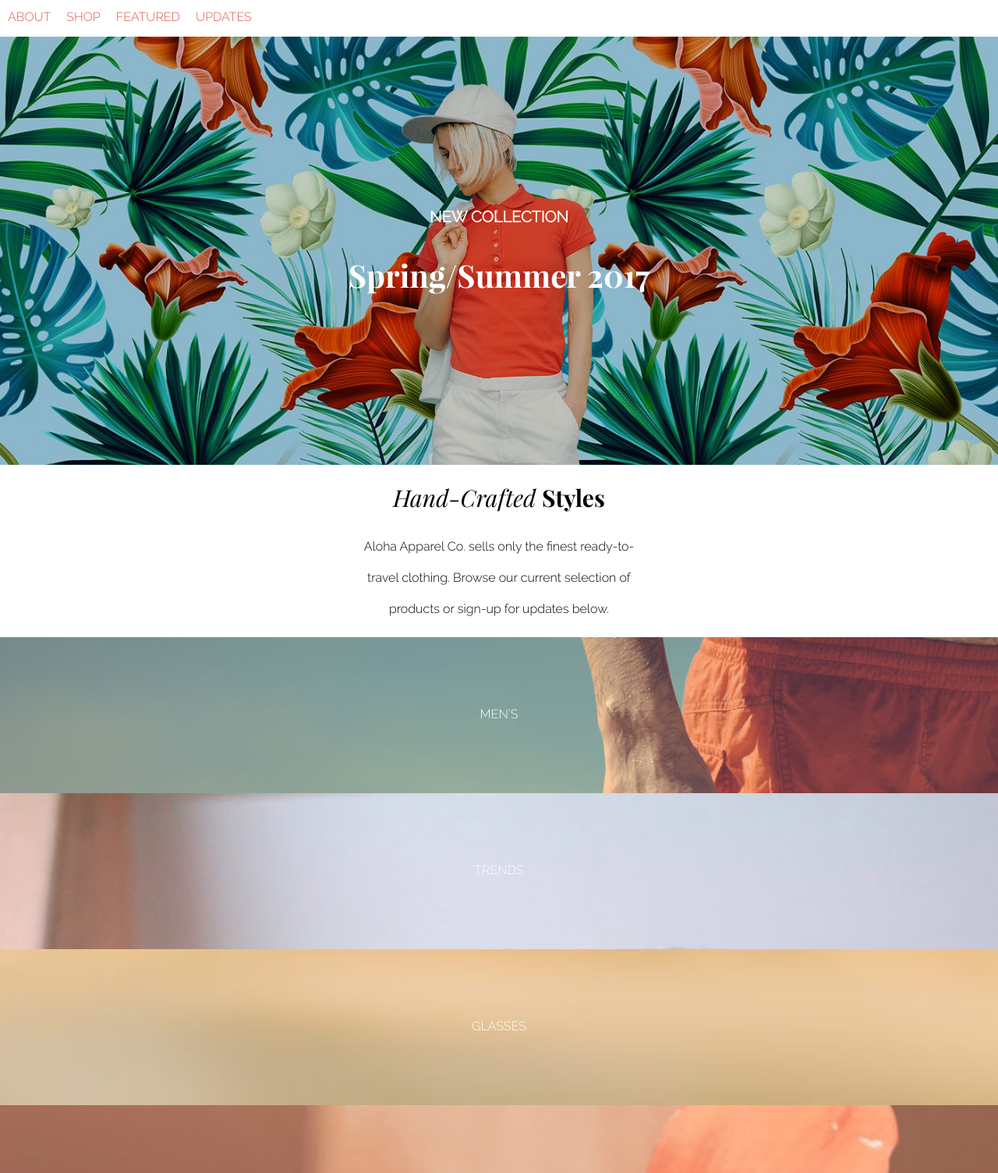
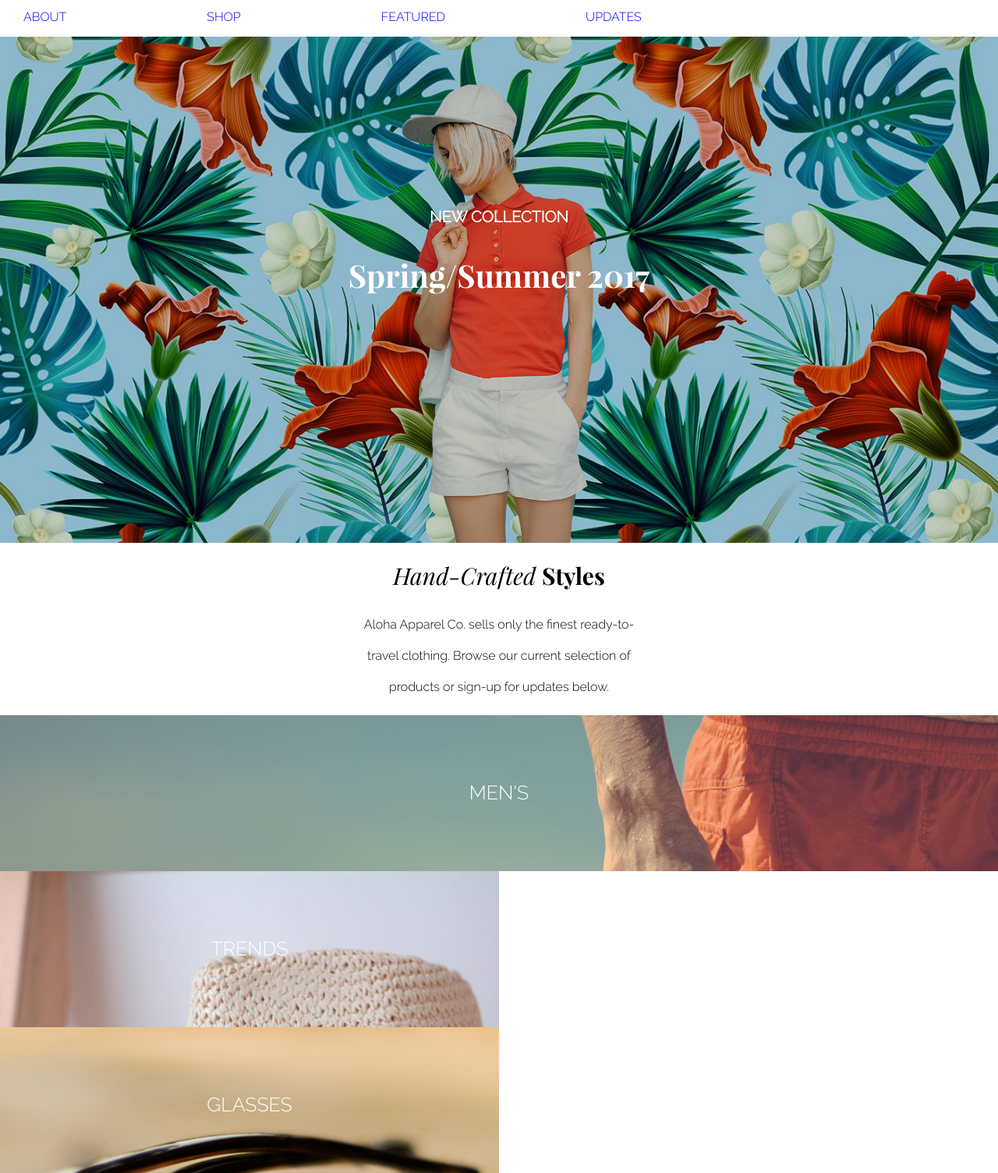
Before and after one commit to lstasiuk/Aloha-Project, a plain HTML site: page index.html in a window 1280 px wide. Shown: the part 80-1584 px from the top of the page at 78% size. Drawn offline with nearby package versions, Linux system fonts and the light colour scheme.

Commit message:
update mobile site

```diff
--- a/style.css
+++ b/style.css
@@ -73,8 +73,14 @@ body {
 }
 
 a:link {
-    color: #e2574C;
+    /* color: #e2574C; */
     text-decoration: none;
+}
+
+.boxes a:visited {
+    text-decoration: none;
+    text-align: center;
+    color: #e2574c;
 }
 
 a:hover {
@@ -88,7 +94,6 @@ a:hover {
 
 .logo-line {
     width: 50%;
-    color: #e2574c
 }
 
 .logo-line img {
@@ -193,7 +198,8 @@ a:hover {
 .shop-item {
     justify-content: center;
     align-items: center;
-    font: 20px;
+    font-size: 25px;
+    font-style: bold;
 }
 
 .mens-section {
@@ -206,15 +212,18 @@ a:hover {
 .trends-section {
     display: flex;
     background: url("images/trends-category.jpg");
-    background-size: cover;
+    background-size: 100%;
     height: 200px;
+    width: 50%;
+    justify-content: wrap;
 }
 
 .glasses-section {
     display: flex;
     background: url("images/glasses-category.jpg");
-    background-size: cover;
+    background-size: 100%;
     height: 200px;
+    width: 50%;
 }
 
 .sale-section {
@@ -222,6 +231,7 @@ a:hover {
     background: url("images/sale-category.jpg");
     background-size: cover;
     height: 200px;
+    width: 50%;
 }
 
 .bags-section {
@@ -229,6 +239,7 @@ a:hover {
     background: url("images/bags-category.jpg");
     background-size: cover;
     height: 200px;
+    width: 50%;
 }
 
 .womens-section {
@@ -255,6 +266,11 @@ a:hover {
     font-style: normal;
 }
 
+.carousel-cell h4 {
+    font-family: "Playfair Display";
+    font-size: 20px;
+}
+
 .background-image {
     background-image: linear-gradient( rgba(0, 0, 0, 0.15), rgba(0, 0, 0, 0.15)), url("images/wave-bkgd.jpg");
     background-size: cover, cover;
@@ -263,6 +279,8 @@ a:hover {
     background-repeat: no-repeat;
     background-position: bottom;
     margin-bottom: 8px;
+    padding-bottom: 20px;
+    background-position: center, center;
 }
 
 #updates {
@@ -360,8 +378,6 @@ h4 {
     list-style: column;
 }
 
-.footer-image p {}
-
 @media screen and (min-width: 600px) {
     body {
         font-family: "Raleway Light", Verdana, Sans-Serif;
@@ -381,12 +397,39 @@ h4 {
         max-width: 100%;
     }
     .primary-navigation li {
+        display: flex;
         color: #e2574c;
         text-align: center;
-        justify-content: center;
-        padding-right: 10px;
-        padding-left: 10px;
+        justify-content: space-around;
+        padding-right: 70px;
+        padding-left: 20px;
         text-align: justify;
+    }
+    .hero-banner {
+        background-image: linear-gradient( rgba(0, 0, 0, 0.2), rgba(0, 0, 0, 0.2)), url(images/banner-girl.png), url(images/flower-bkgd.jpg);
+        background-size: cover, 250px, cover;
+        padding-top: 20px;
+        padding-bottom: 20px;
+        background-repeat: no-repeat;
+        background-position: center, center 60px, center;
+    }
+    .hero-banner-subtitle {
+        text-align: center;
+        color: white;
+        font-size: 20px;
+        margin-top: 200px;
+        margin-bottom: 40px;
+    }
+    .hero-banner-title {
+        font-family: "Playfair Display";
+        text-align: center;
+        color: white;
+        font-size: 40px;
+        margin-top: 40px;
+        margin-bottom: 300px
+    }
+    .container h2 {
+        justify-content: wrap;
     }
     .carousel-cell {
         width: 50%;
@@ -407,6 +450,41 @@ h4 {
         font-family: "Raleway Light", Verdana, Sans-Serif;
         font-size: 16px;
     }
+    .logo-line {
+        width: 50%;
+    }
+    .logo-line img {
+        margin: 12px;
+        max-width: 125px;
+        height: auto;
+    }
+    .primary-navigation {
+        order: 1;
+        list-style: none;
+        padding: 0;
+        display: flex;
+        max-width: 100%;
+    }
+    .shoppingcartwrapper {
+        width: 50%;
+        text-align: right;
+        padding-top: 10px;
+    }
+    .shoppingcartwrapper img {
+        order: 2;
+        max-width: 50px;
+        margin-right: 10px;
+        margin-top: 5px;
+    }
+    .primary-navigation li {
+        display: flex;
+        color: #e2574c;
+        text-align: center;
+        justify-content: space-around;
+        padding-right: 150px;
+        padding-left: 30px;
+        text-align: justify;
+    }
     .carousel-cell {
         width: 25%;
         text-align: center;
```
